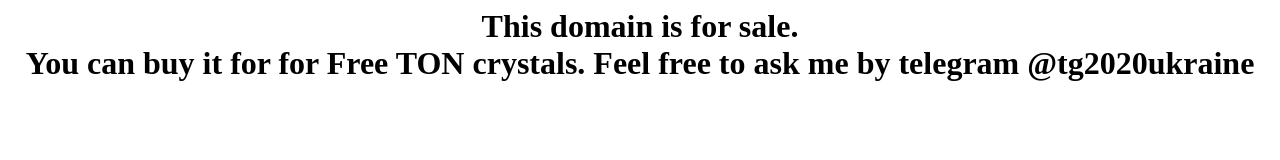
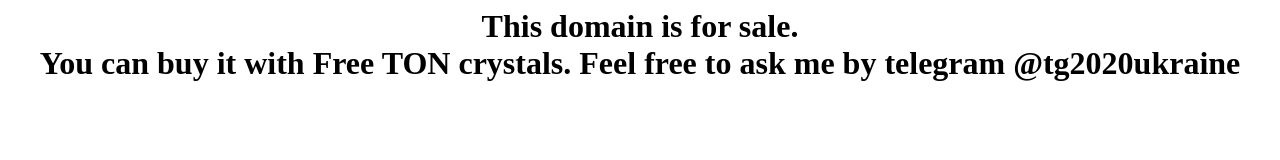
Before and after one commit to doctor4891/freeton.exchange, a plain HTML site: page index.html in a window 1280 px wide. Drawn offline with Linux system fonts and the light colour scheme.

Commit message:
Update index.html

```diff
--- a/index.html
+++ b/index.html
@@ -2,6 +2,6 @@
 <center>
 
 <h1>This domain is for sale. <br>
-You can buy it for for Free TON crystals. Feel free to ask me by telegram @tg2020ukraine</h1>
+You can buy it with Free TON crystals. Feel free to ask me by telegram @tg2020ukraine</h1>
 
 </center>
```
